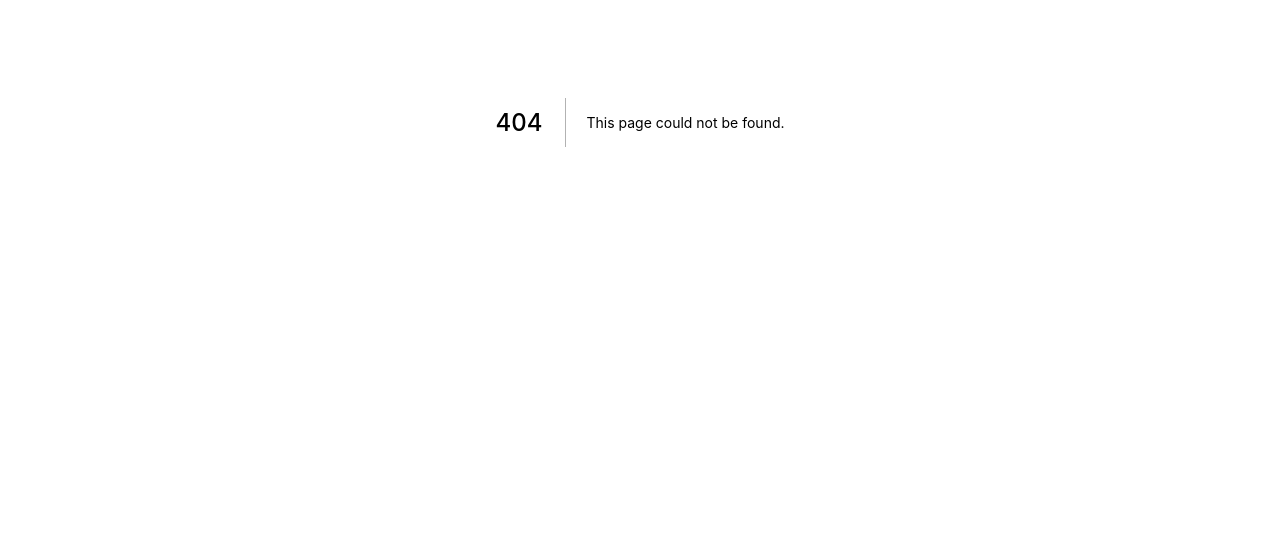
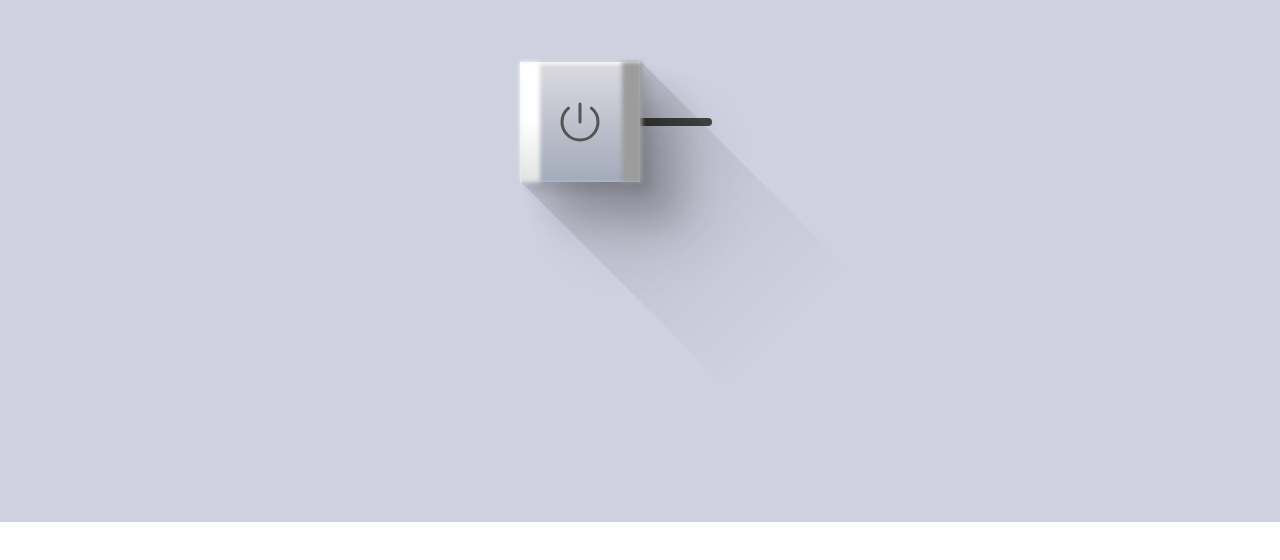
Before and after one commit to rylanzhou/mini-works-v2, a Next.js app: page /Switch in a window 1280 px wide. Before the commit this address had no page. Shown: the part 278-838 px from the top of the page. Before the commit the page ends 800 px from the top, so only its background shows below. Built offline with nearby package versions, Linux system fonts and the light colour scheme.

Commit message:
feat: add switch page

```diff
--- /dev/null
+++ b/pages/Switch/index.tsx
@@ -0,0 +1,20 @@
+import React from 'react';
+import { IoPowerOutline } from 'react-icons/io5';
+
+import styles from './styles.module.scss';
+
+export default function Switch() {
+  return (
+    <div className="body" style={{ backgroundColor: '#cfd1e1' }}>
+      <label className={styles.label}>
+        <input type="checkbox" name="" id="" />
+        <div className={styles.icon}>
+          <div className={styles.shadow}></div>
+          <div className={styles['icon-box']}>
+            <IoPowerOutline />
+          </div>
+        </div>
+      </label>
+    </div>
+  );
+}
--- /dev/null
+++ b/pages/Switch/styles.module.scss
@@ -0,0 +1,92 @@
+.label {
+  display: flex;
+  justify-content: center;
+  align-items: center;
+  position: relative;
+  width: 120px;
+  height: 60px;
+  // background-color: #777;
+  cursor: pointer;
+  transform: scale(2);
+
+  &::before {
+    content: '';
+    position: absolute;
+    width: 60%;
+    height: 4px;
+    border-radius: 4px;
+    background-color: #444;
+  }
+
+  input {
+    position: absolute;
+    appearance: none;
+
+    &:checked ~ .icon {
+      left: 60px;
+
+      svg {
+        color: #00ffe2;
+        filter: drop-shadow(0 0 10px #00ffe2);
+      }
+    }
+  }
+
+  .icon {
+    position: absolute;
+    left: 0;
+    width: 60px;
+    height: 100%;
+    transition: 0.5s;
+
+    &::before,
+    &::after {
+      content: '';
+      position: absolute;
+      top: 0;
+      left: 0;
+      width: 10px;
+      height: 100%;
+      background: linear-gradient(#fff, #fff, #e3e3e3);
+      filter: blur(1px);
+      z-index: 1;
+    }
+
+    &::after {
+      left: unset;
+      right: -1px;
+      background: unset;
+      background-color: #9c9c9c;
+    }
+
+    .shadow {
+      position: absolute;
+      top: 30px;
+      left: -12px;
+      width: 84.85px; // The diagonal of the sqaure
+      height: 300px;
+      background: linear-gradient(180deg, rgba(0, 0, 0, 0.1), transparent, transparent);
+      transform-origin: top;
+      transform: rotate(-45deg);
+      pointer-events: none;
+    }
+
+    .icon-box {
+      display: flex;
+      justify-content: center;
+      align-items: center;
+      position: relative;
+      width: 100%;
+      height: 100%;
+      background: linear-gradient(#dbdae1, #a3aaba);
+      box-shadow: 5px 5px 5px rgba(0, 0, 0, 0.1), 15px 15px 15px rgba(0, 0, 0, 0.1),
+        20px 20px 20px rgba(0, 0, 0, 0.1), 30px 30px 30px rgba(0, 0, 0, 0.1), inset 1px 1px 2px #fff;
+
+      svg {
+        font-size: 1.5rem;
+        color: #555;
+        transition: 0.5s;
+      }
+    }
+  }
+}
```
